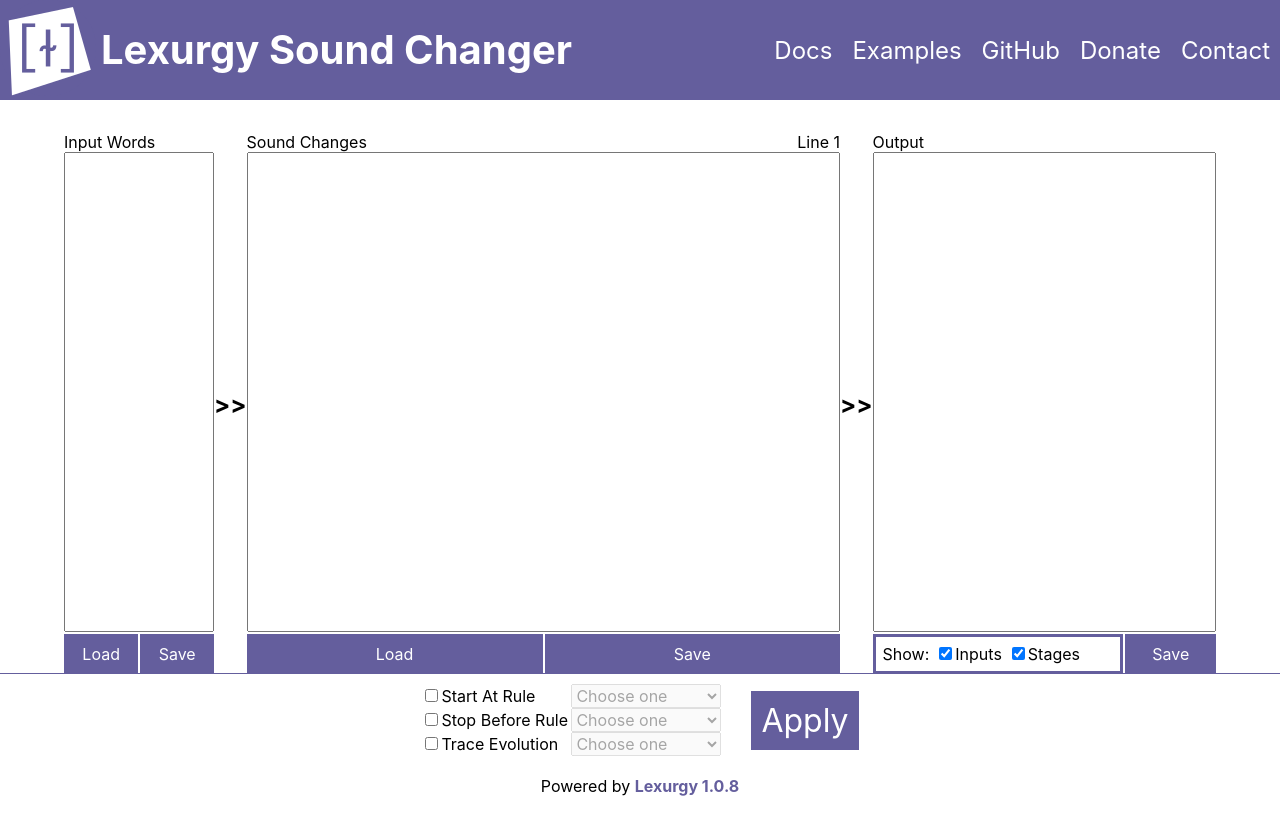
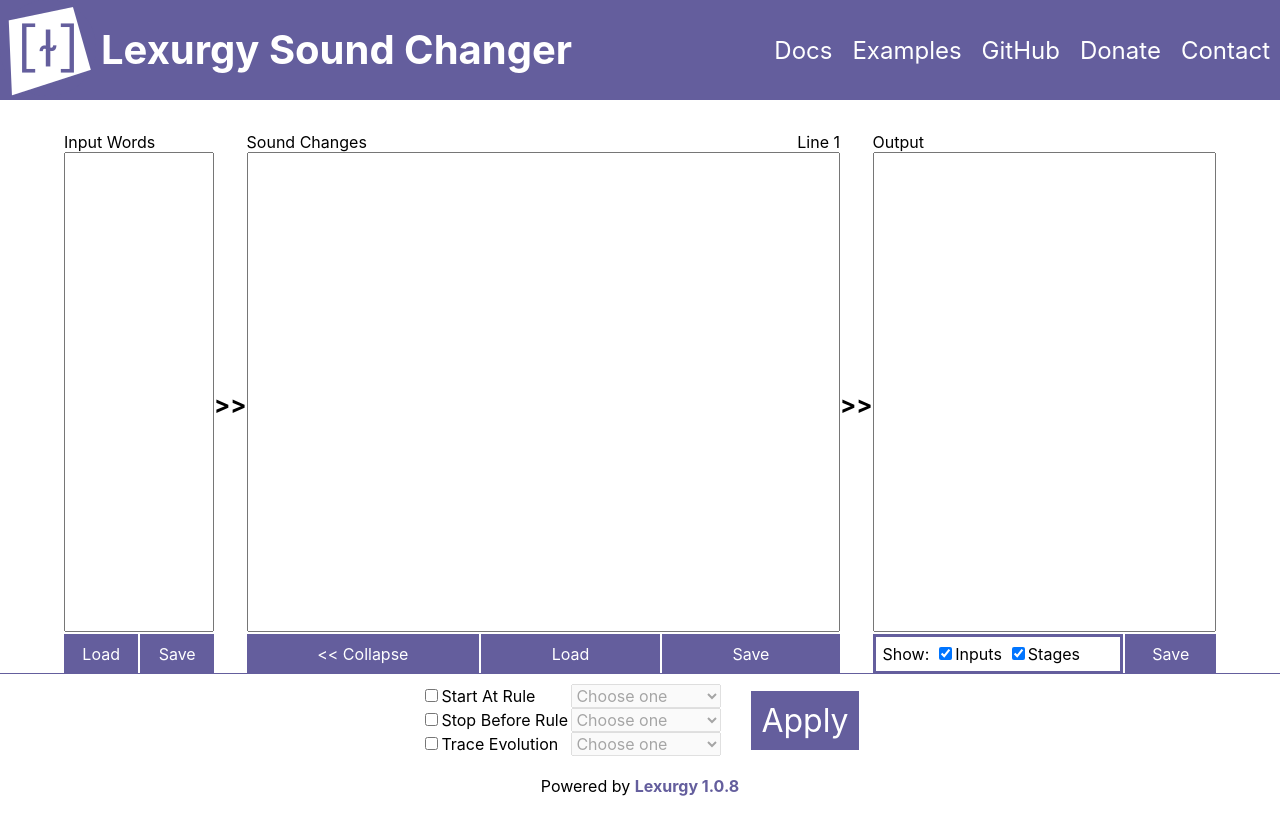
Before and after one commit to def-gthill/lexurgy-web, a Next.js app: page /sc in a window 1280 px wide. Built offline with nearby package versions, Linux system fonts and the light colour scheme.

Commit message:
Button to collapse the sound changes editor

```diff
--- a/components/sc.js
+++ b/components/sc.js
@@ -21,6 +21,7 @@
     this.state = {
       input: props.input,
       changes: props.changes,
+      changesCollapsed: false,
       runResult: {
         input: null,
         stages: null,
@@ -36,6 +37,8 @@
     }
     this.avoidControlOverlap = this.avoidControlOverlap.bind(this)
     this.updateEditorWith = this.updateEditorWith.bind(this)
+    this.collapseChanges = this.collapseChanges.bind(this)
+    this.expandChanges = this.expandChanges.bind(this)
     this.setOutputInputs = this.setOutputInputs.bind(this)
     this.setOutputArrows = this.setOutputArrows.bind(this)
     this.runLexurgy = this.runLexurgy.bind(this)
@@ -59,6 +62,16 @@
   }
 
   render() {
+    const changesContainerStyle =
+      this.state.changesCollapsed ? styles.changesContainerCollapsed :
+        styles.changesContainer
+
+    const collapseChangesText =
+      this.state.changesCollapsed ? "Expand >>" : "<< Collapse"
+
+    const collapseChangesCallback =
+      this.state.changesCollapsed ? this.expandChanges : this.collapseChanges
+
     return (
       <div className={styles.main}>
         <div className={styles.grid} ref={this.gridRef}>
@@ -77,9 +90,16 @@
             value={this.state.changes}
             updateValue={this.updateEditorWith}
             expectedFileType=".lsc"
-            styles={`${styles.stackedEditor} ${styles.changesContainer}`}
+            styles={`${styles.stackedEditor} ${changesContainerStyle}`}
             showLineNumbers
-          />
+          >
+            <button
+              className={`button ${styles.collapseButton}`}
+              onClick={collapseChangesCallback}
+            >
+              {collapseChangesText}
+            </button>
+          </Editor>
           <Arrow/>
           <Editor
             id="output"
@@ -149,6 +169,14 @@
     if (id === "changes") {
       this.setState({cachedResult: {}})
     }
+  }
+
+  collapseChanges() {
+    this.setState({changesCollapsed: true})
+  }
+
+  expandChanges() {
+    this.setState({changesCollapsed: false})
   }
 
   setOutputInputs(event) {
--- a/styles/SC.module.css
+++ b/styles/SC.module.css
@@ -32,6 +32,10 @@
 
 .changesContainer {
   flex: 1 1 500px;
+}
+
+.changesContainerCollapsed {
+  flex: 0 1 250px;
 }
 
 .outputContainer {
@@ -72,6 +76,12 @@
   }
 }
 
+@media (max-width: 800px) {
+  .collapseButton {
+    display: none;
+  }
+}
+
 @media (max-width: 700px) {
   .grid {
     flex-direction: column;
```
